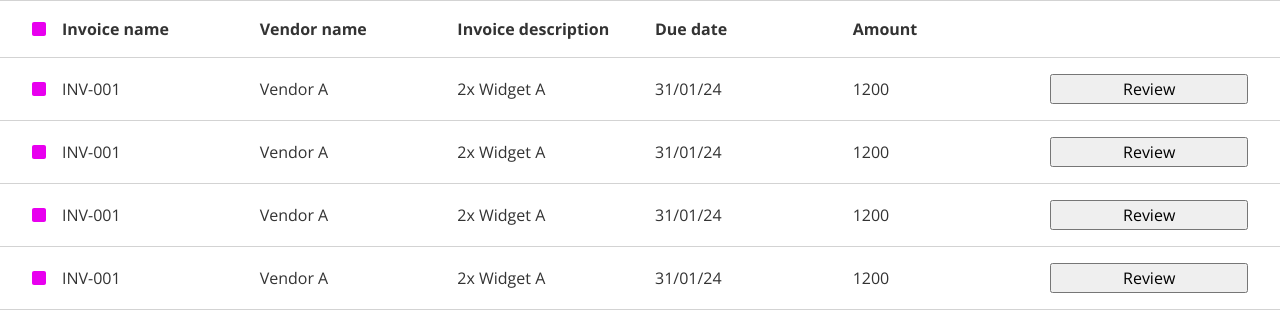
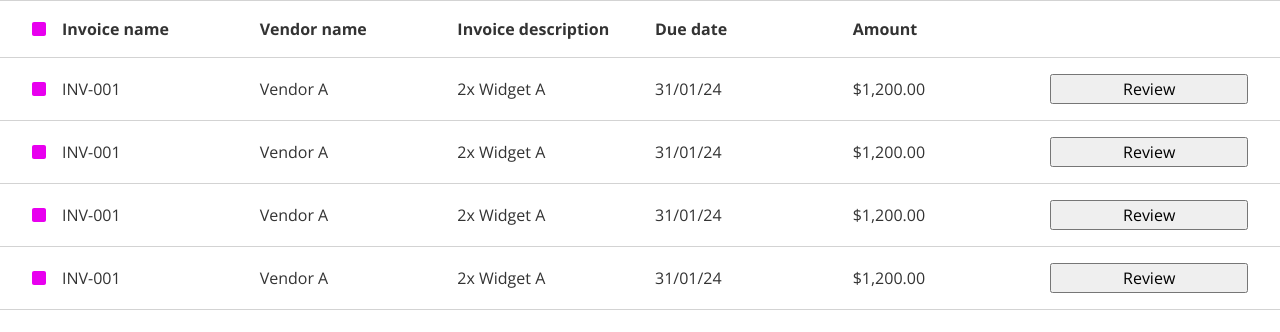
Before and after one commit to autonifai/fullstack-take-home-test, a React (Create React App) app: page / in a window 1280 px wide. Shown: the top 332 px of the page. Built offline with nearby package versions, Linux system fonts and the light colour scheme.

Commit message:
format total amount for Line Invoice

```diff
--- a/src/InvoiceList/LineInvoice/LineInvoice.tsx
+++ b/src/InvoiceList/LineInvoice/LineInvoice.tsx
@@ -3,6 +3,17 @@ import { ListRow } from '../ListRow';
 import './LineInvoice.sass'
 
 export default function LineInvoice({ className, invoice }: LineInvoiceProps) {
+  function formatAmount(amount: number, currencyCode: string) {
+    const formatter = new Intl.NumberFormat('en-US', {
+      style: 'currency',
+      currency: currencyCode,
+      minimumFractionDigits: 2,
+      maximumFractionDigits: 2,
+    });
+
+    return formatter.format(amount);
+  }
+
   return (
     <li className={`line-invoice ${className}`}>
       <ListRow className='line-invoice__wrapper'>
@@ -10,7 +21,7 @@ export default function LineInvoice({ className, invoice }: LineInvoiceProps) {
         <p className='line-invoice__value'>{invoice.vendor}</p>
         <p className='line-invoice__value'>{invoice.description}</p>
         <p className='line-invoice__value'>{invoice.dueDate.format('DD/MM/YY')}</p>
-        <p className='line-invoice__value'>{invoice.totalAmount}</p>
+        <p className='line-invoice__value'>{formatAmount(invoice.totalAmount, invoice.currency)}</p>
         <button className='line-invoice__review'>Review</button>
       </ListRow>
     </li>
```
Also changed, not shown: 1 other file (tests, documents, lock files or other folders).
